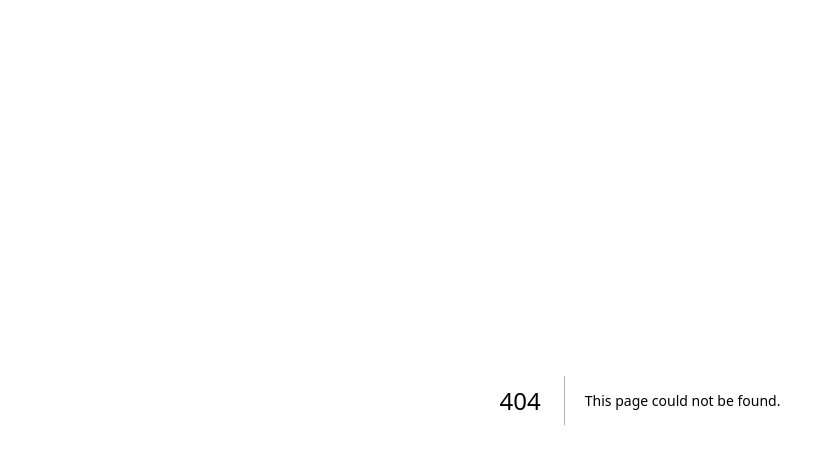
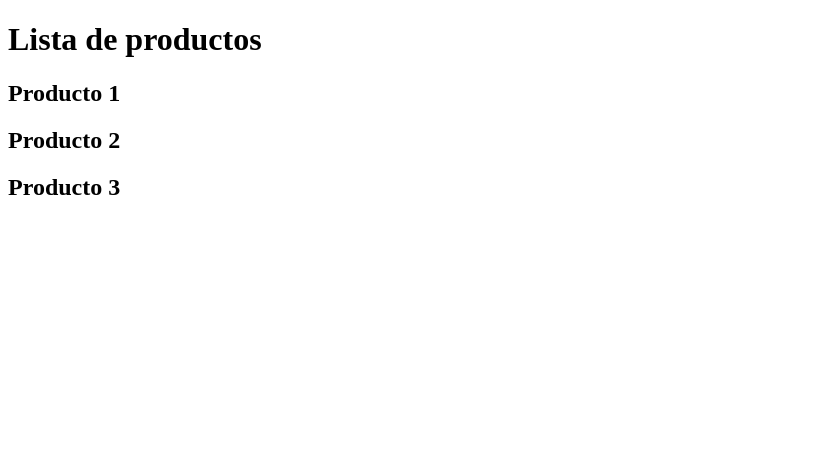
Before and after one commit to melodevpro/Nextjs15-curso, a Next.js app: page /products in a window 1280 px wide. Before the commit this address had no page. Shown: the top 464 px of the page, without its empty margins (0-835 px from the left). Built offline with nearby package versions, Linux system fonts and the light colour scheme.

Commit message:
rutas dinamicas anidadas

```diff
--- /dev/null
+++ b/src/app/products/page.tsx
@@ -0,0 +1,10 @@
+export default function ProductList(){
+    return (
+        <>
+        <h1>Lista de productos</h1>
+        <h2>Producto 1</h2>
+        <h2>Producto 2</h2>
+        <h2>Producto 3</h2>
+        </>
+    );
+}
```
Also changed, not shown: src/app/products/[productId]/page.tsx (added, +8 -0 lines), src/app/products/[productId]/reviews/[reviewId]/page.tsx (added, +12 -0 lines).
